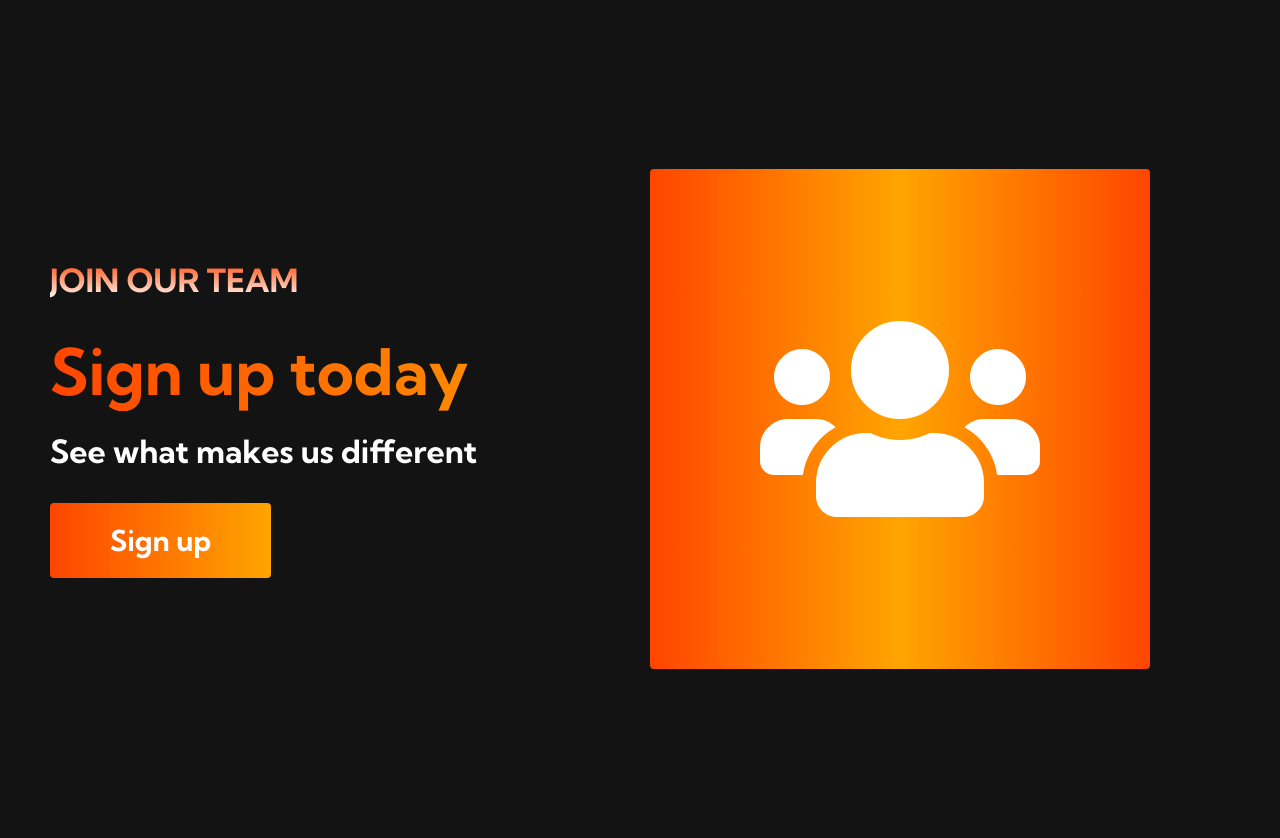
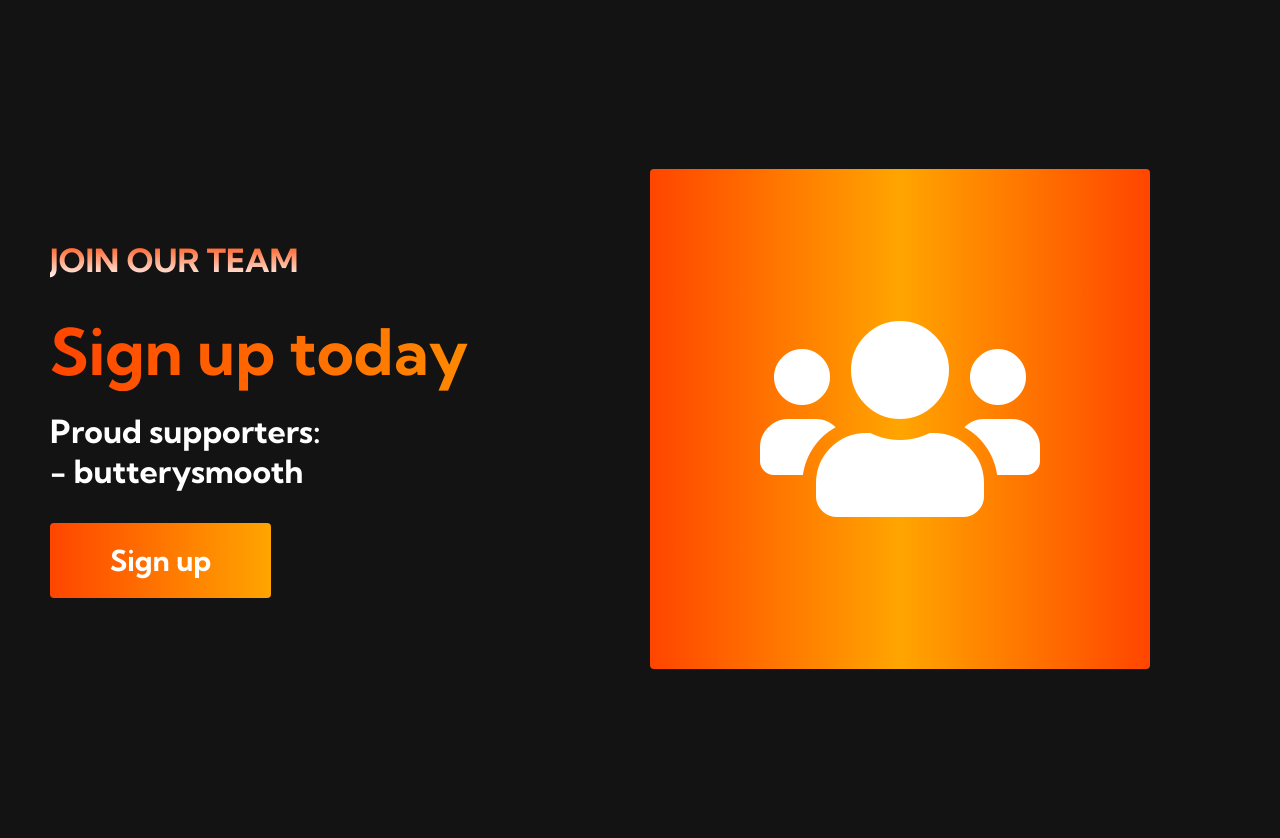
Before and after one commit to JerinAbraham2/jaworkstudios, a Flask app: page / in a window 1280 px wide. Shown: the part 3009-3847 px from the top of the page. Run offline with Flask 2, Linux system fonts and the light colour scheme.

Commit message:
checking

```diff
--- a/app.py
+++ b/app.py
@@ -2,7 +2,6 @@ import os
 from flask import Flask, render_template, url_for, request, redirect
 from flask_sqlalchemy import SQLAlchemy
 from datetime import datetime
-
 
 app = Flask(__name__)
 
@@ -76,7 +75,7 @@ def update(id):
         return render_template('update.html', task=task)
 
 if __name__ == "__main__":
-    app.run(debug=False)
+    app.run(debug=True)
 
 
 
--- a/static/styles.css
+++ b/static/styles.css
@@ -1,4 +1,4 @@
-/* Jaworks color palette
+    /* Jaworks color palette
 white: white
 black: 131313
 orange: #FF4500
@@ -251,7 +251,6 @@ slate gray: #708090
 }
 .hero__heading span{
     /* got from uigradients website */
-    font-family: TangoSans;
     background-size: 300px, 300px;
     background: #FFE000;  /* fallback for old browsers */
     background: -webkit-linear-gradient(to right, #FF4500, #FFA500);  /* Chrome 10-25, Safari 5.1-6 */
@@ -572,7 +571,6 @@ slate gray: #708090
     background: -webkit-linear-gradient(to right, #FF4500, #FFA500, #7CFC00);  /* Chrome 10-25, Safari 5.1-6 */
     background: linear-gradient(to right, #FF4500, #FFA500, #7CFC00); /* W3C, IE 10+/ Edge, Firefox 16+, Chrome 26+, Opera 12+, Safari 7+ */
 }
-
 .services__card h2 {
     text-align: center;
     background-color: #131313;
--- a/templates/index.html
+++ b/templates/index.html
@@ -103,7 +103,8 @@
             <div class="main__content">
                 <h1>Join our team</h1>
                 <h2>Sign up today</h2>
-                <p>See what makes us different</p>
+                <p>Proud supporters:</p>
+                <p>- butterysmooth</p>
                 <button class="main__btn"><a href="#">Sign up</a></button>
             </div>
             <div class="main__img--container">
```
Also changed, not shown: 1 other file.
